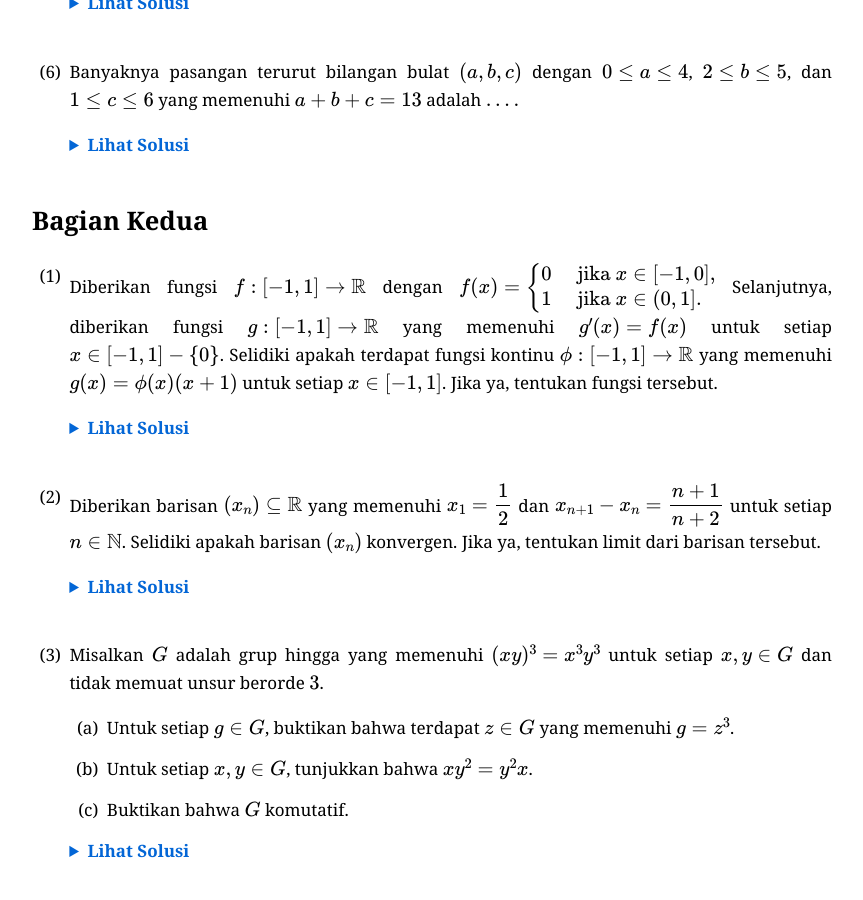
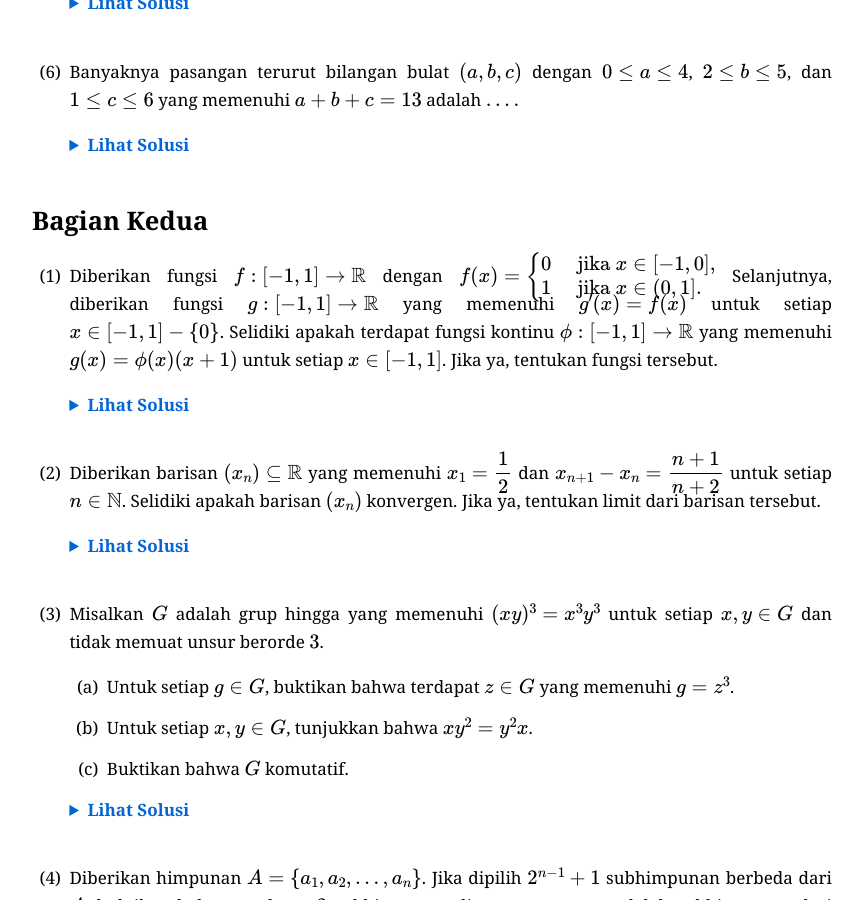
Before and after one commit to calculusgamingindonesia/calculusgamingindonesia.github.io, a Jekyll site: the page built from _posts/2026-07-05-knmipa-pt-wil-mat-20-1.md, in a window 1280 px wide and 900 px high, scrolled down 1033 px. Shown: the whole window, without its empty margins (208-1071 px from the left). Built offline with Jekyll 4.4.1, drawn with Linux system fonts in a browser that asks for light colours; some web fonts are replaced.

Commit message:
Update 2026-07-05-knmipa-pt-wil-mat-20-1.md

```diff
--- a/_posts/2026-07-05-knmipa-pt-wil-mat-20-1.md
+++ b/_posts/2026-07-05-knmipa-pt-wil-mat-20-1.md
@@ -50,13 +50,13 @@ urutan: 105
 
 ## Bagian Kedua
 
-1. Diberikan fungsi $f:[-1, 1]\to\mathbb{R}$ dengan $f(x)=\begin{cases}0&\text{ jika }x\in[-1, 0],\\\\1&\text{ jika }x\in(0, 1].\end{cases}$ Selanjutnya, diberikan fungsi $g:[-1, 1]\to\mathbb{R}$ yang memenuhi $g'(x)=f(x)$ untuk setiap $x\in[-1, 1]-\\{0\\}$. Selidiki apakah terdapat fungsi kontinu $\phi:[-1, 1]\to\mathbb{R}$ yang memenuhi $g(x)=\phi(x)(x+1)$ untuk setiap $x\in[-1, 1]$. Jika ya, tentukan fungsi tersebut.
+1. Diberikan fungsi $f:[-1, 1]\to\mathbb{R}$ dengan $\smash{f(x)=\begin{cases}0&\text{ jika }x\in[-1, 0],\\\\1&\text{ jika }x\in(0, 1].\end{cases}}$ Selanjutnya, diberikan fungsi $g:[-1, 1]\to\mathbb{R}$ yang memenuhi $g'(x)=f(x)$ untuk setiap $x\in[-1, 1]-\\{0\\}$. Selidiki apakah terdapat fungsi kontinu $\phi:[-1, 1]\to\mathbb{R}$ yang memenuhi $g(x)=\phi(x)(x+1)$ untuk setiap $x\in[-1, 1]$. Jika ya, tentukan fungsi tersebut.
 
    <details><summary>Lihat Solusi</summary><div class="kotak-solusi" markdown="1">
    Solusi diserahkan kepada pembaca sebagai latihan.
    </div></details>
 
-2. Diberikan barisan $(x_n)\subseteq\mathbb{R}$ yang memenuhi $x_1=\dfrac{1}{2}$ dan $x_{n+1}-x_n=\dfrac{n+1}{n+2}$ untuk setiap $n\in\mathbb{N}$. Selidiki apakah barisan $(x_n)$ konvergen. Jika ya, tentukan limit dari barisan tersebut.
+2. Diberikan barisan $(x_n)\subseteq\mathbb{R}$ yang memenuhi $\smash{x_1=\dfrac{1}{2}}$ dan $\smash{x_{n+1}-x_n=\dfrac{n+1}{n+2}}$ untuk setiap $n\in\mathbb{N}$. Selidiki apakah barisan $(x_n)$ konvergen. Jika ya, tentukan limit dari barisan tersebut.
 
    <details><summary>Lihat Solusi</summary><div class="kotak-solusi" markdown="1">
    Solusi diserahkan kepada pembaca sebagai latihan.
```
